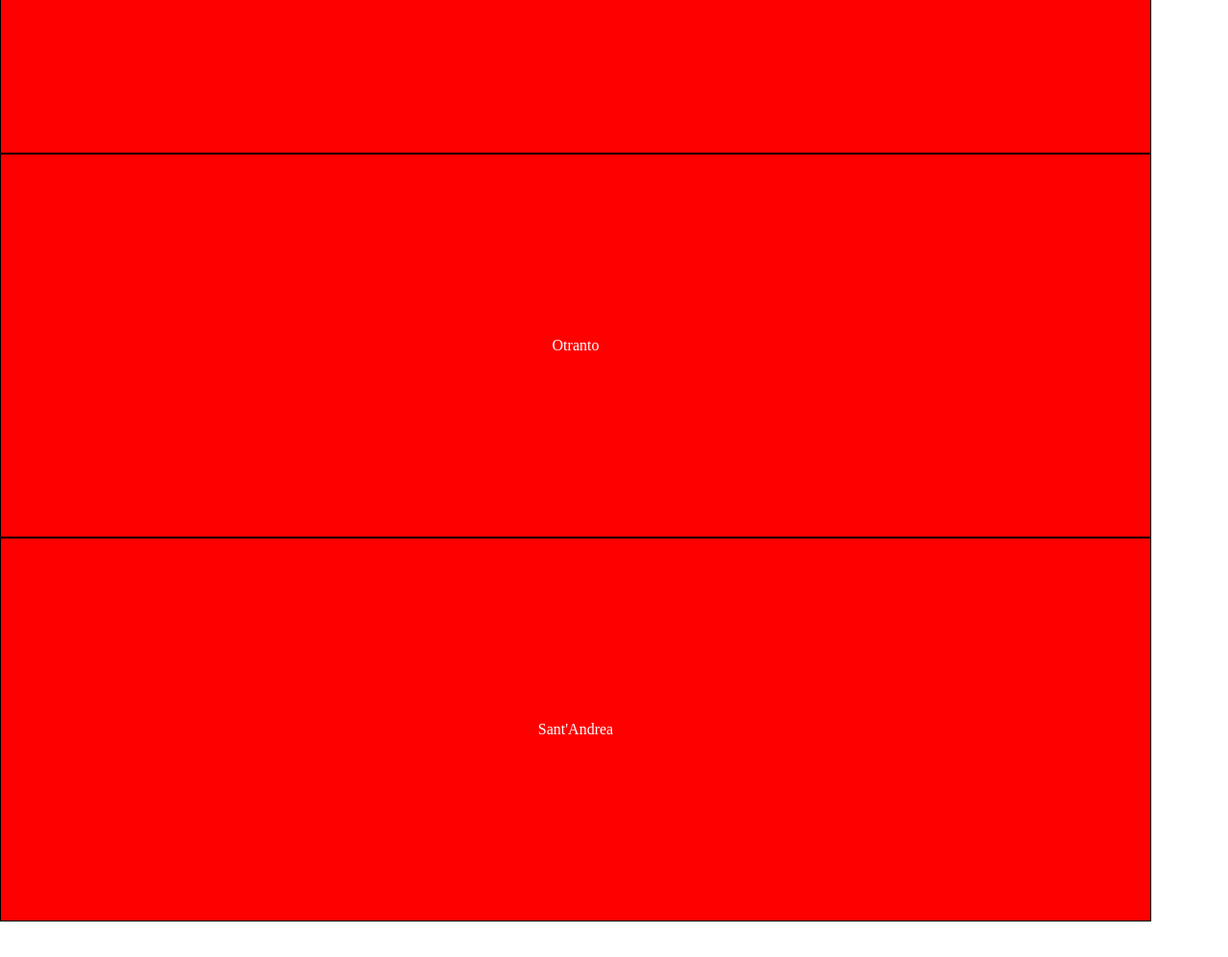
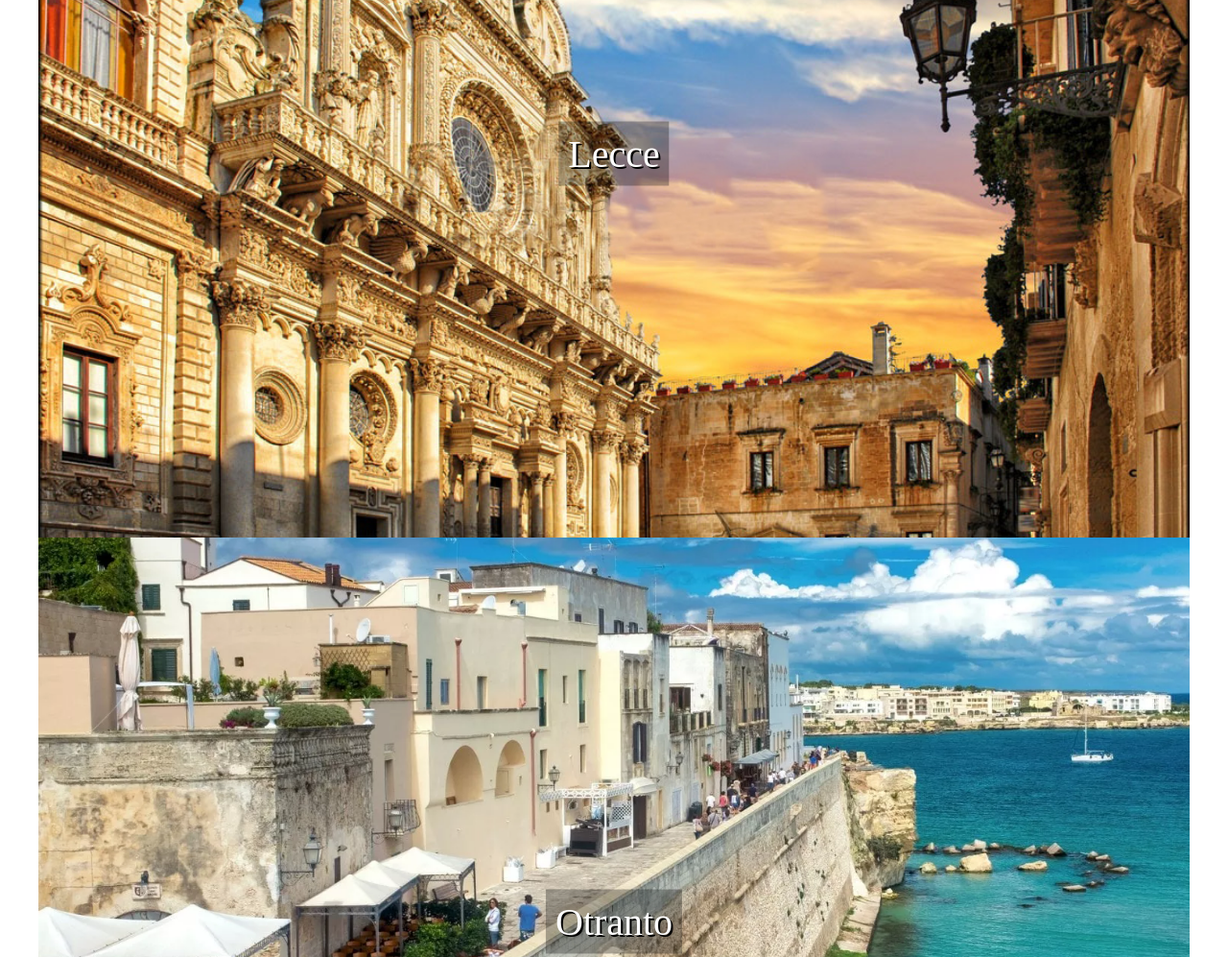
Before and after one commit to mick-cofano/htmlcss-airbnb, a plain HTML site: page index.html in a window 1280 px wide. Shown: the part 240-1237 px from the top of the page at 96% size. Before the commit the page ends 1200 px from the top, so only its background shows below. Drawn offline with Linux system fonts and the light colour scheme.

Commit message:
Aggiunta immagini con testo centrale;modifiche regole css;

```diff
--- a/css/style.css
+++ b/css/style.css
@@ -5,20 +5,42 @@
   box-sizing: border-box;
 }
 
+/* Background di Lecce */
+#lecce {
+  background: url(../img/lecce.jpg);
+  background-size: cover;
+}
+
+/* Background di Otranto */
+#otranto {
+  background: url(../img/otranto.webp);
+  background-size: cover;
+}
+
+/*Background di Sant'Andrea */
+#sant-andrea {
+  background: url(../img/sant-andrea.jpg);
+  background-size: cover;
+}
+
 /* Regole Generali città */
 .città {
+  width: 1200px;
+  height: 800px;
   position: relative;
-  background: red;
-  width: 1200px;
-  height: 400px;
-  border: 1px solid black;
-  color: white;
+  margin: 0 auto;
+
 }
 
-/* Regole nome città */
+/* Regole text nome città */
 .nome-città {
   position: absolute;
   transform: translate(-50%, -50%);
   top: 50%;
   left: 50%;
+  font-size: 40px;
+  text-shadow: 2px 2px #000;
+  color: white;
+  background-color: rgba(0, 0, 0, 0.3);
+  padding: 10px;
 }
--- a/index.html
+++ b/index.html
@@ -10,7 +10,7 @@
   <body>
 
       <!-- gruppo completo città -->
-      <div class="città">
+      <div id="lecce" class="città">
 
         <!-- Inizio Lecce -->
         <div class="nome-città">
@@ -19,7 +19,7 @@
         <!-- Fine lecce -->
       </div>
 
-      <div class="città">
+      <div id="otranto"class="città">
 
         <!-- Inizio Otranto -->
         <div class="nome-città">
@@ -28,7 +28,7 @@
         <!-- Fine Otranto -->
       </div>
 
-      <div class="città">
+      <div id="sant-andrea" class="città">
 
         <!-- Inizio Sant'Andrea -->
         <div class="nome-città">
```
